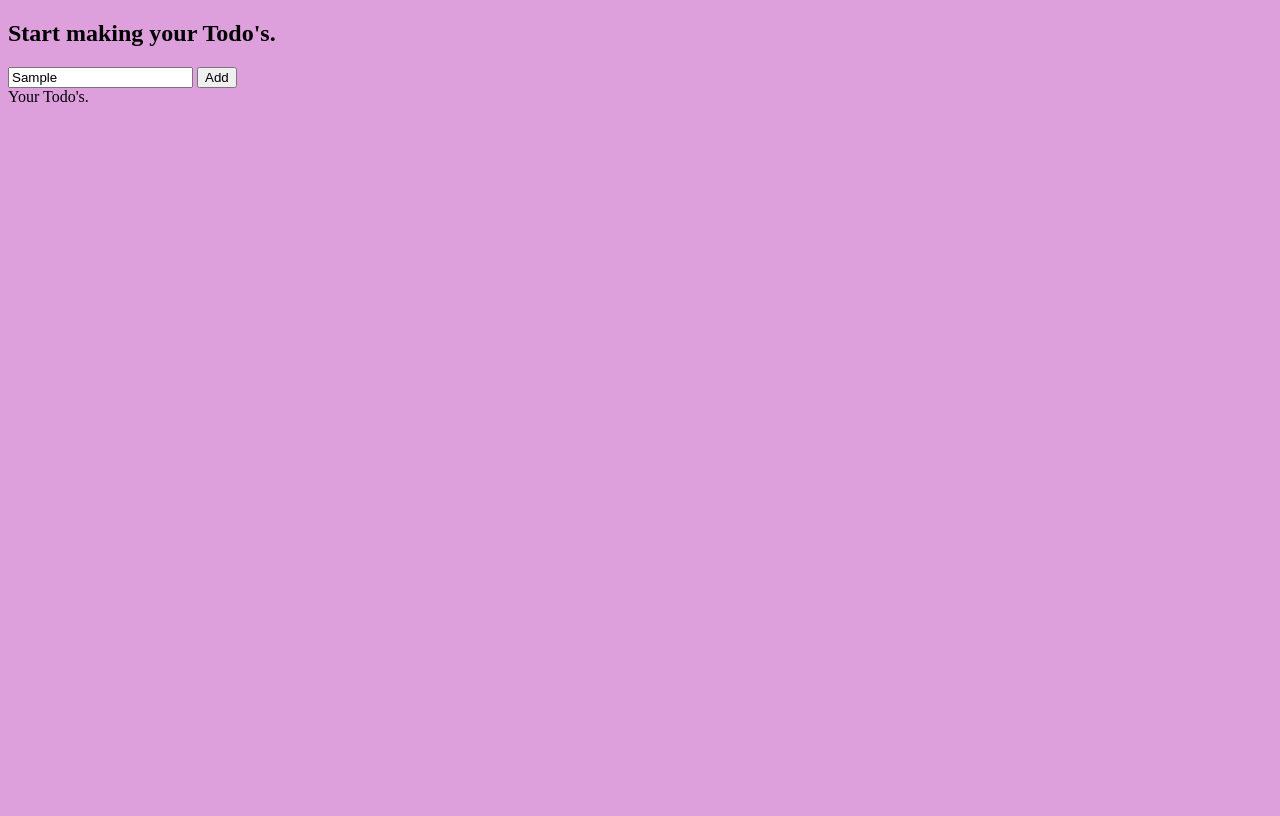
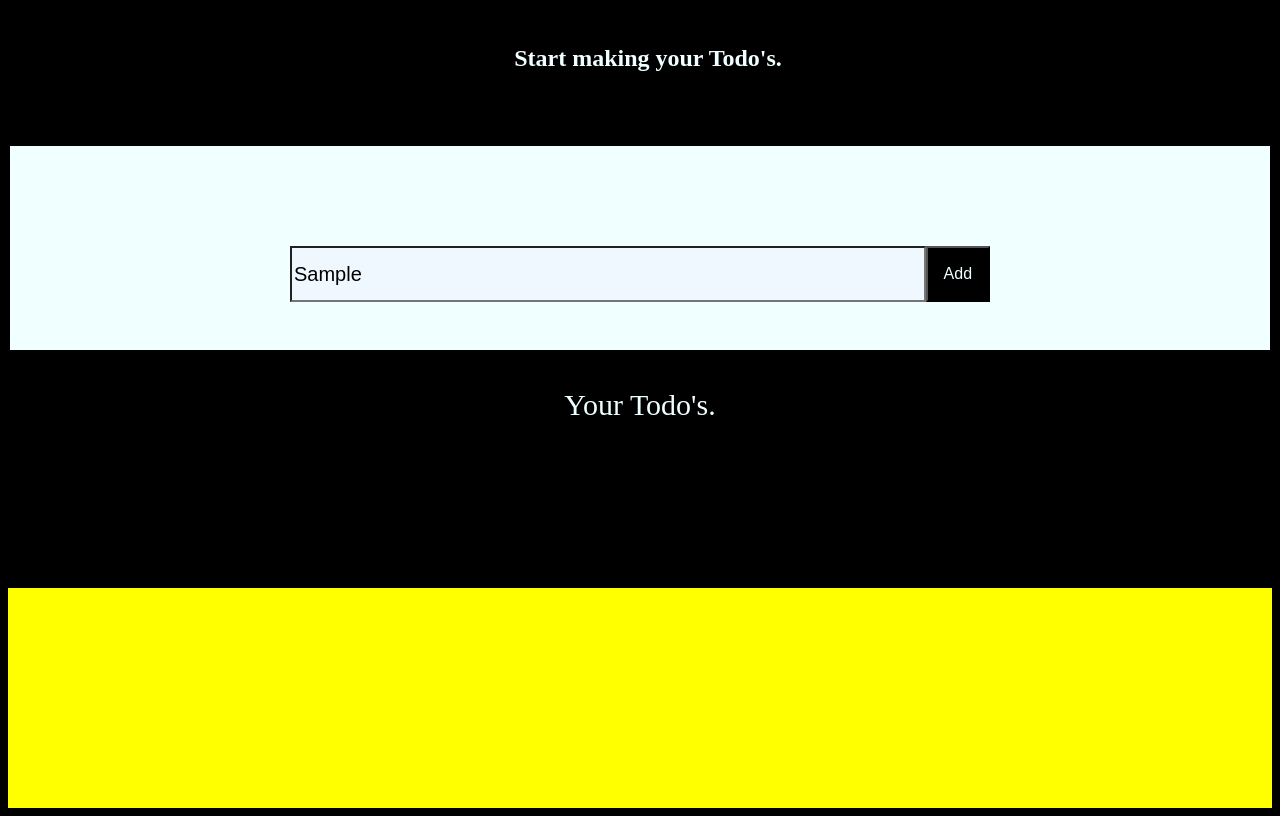
Before and after one commit to Mano46935/Todo1, a website: page Frontend/index.html in a window 1280 px wide. Both pictures are taken after typing "Sample" into the empty fields and a click on the button "Add". Drawn offline with Linux system fonts and the light colour scheme; no server answers.

```diff
--- a/Frontend/index.html
+++ b/Frontend/index.html
@@ -14,15 +14,20 @@
     <main>
         <div id="input_text">
             <div id="buttinp">
-            <input type="text" placeholder="Type here" />
+            <input type="text" placeholder="Type here" id="todoInput" />
             <button id="button_1">Add</button></div>
         </div>
 
     </main>
     <footer >
        <div id="footer">
-        Your Todo's.
+        Your Todo's.</div>
+        <div id="todoList">
+
+
        </div>
     </footer>
+
+<script src="index.js"></script>
 </body>
 </html>
--- /dev/null
+++ b/Frontend/index.js
@@ -0,0 +1,36 @@
+document.addEventListener("DOMContentLoaded", () => {
+    const todoList = document.querySelector("#todoList");
+
+    fetch("http://localhost:3000/todos")
+        .then(res => res.json())
+        .then(data => {
+            console.log("Fetched data:", data); // <-- See if data is showing in console
+            data.forEach(item => {
+              const div = document.createElement("div");
+    div.textContent =  (item); // fallback if .text is undefined
+    todoList.appendChild(div);
+            });
+        })
+        .catch(err => console.error("Error fetching todos:", err));
+});
+document.getElementById("button_1").addEventListener("click",async ()=>{
+    const input=document.getElementById("todoInput");
+    const title=input.value.trim();
+     if (!title) return alert("Please enter a task!");
+    const result= await fetch("http://localhost:3000/todos",{
+method:"POST",
+headers:{"Content-Type":"application/json"},
+body:JSON.stringify({title})
+    })
+    const data=await result.json();
+    if(data.success){
+      const li = document.createElement("li");
+  li.textContent = title;
+  document.getElementById("todoList").appendChild(li)
+    }
+    else{
+         alert("Failed to add task");
+    }
+
+
+})
--- a/Frontend/style.css
+++ b/Frontend/style.css
@@ -1,11 +1,75 @@
 body{
-    background-color: plum;
+    display:flex;
+    height:100vh;
+    padding:0;
+    background-color:black;
+    flex-direction:column;
+    justify-content:space-between;
 }
-#input_1{
-   width:1640px;
-    border:2px solid black;
+#Starting{
+    width:100vw;
+    height:100px;
+    color:azure;
+    display:flex;
+    align-items:center;
+    justify-content:center;
+}
+#input_text{
+    background-color: azure;
     display:flex;
     justify-content:center;
-    align-items:center;
-   padding:20px;
+    height:204px;
+    border:2px solid black;
+    padding:0;
+    margin:0;
+
 }
+
+#buttinp{
+    padding: 50px;
+    margin:50px;
+    font-size: 16px;
+    height:204px;
+    width:700px;
+    display:flex;
+    justify-content:center;
+    align-content:center;
+
+
+}
+input[type="text"]{
+    width:700px;
+    height:50px;
+    background-color: aliceblue;
+    font-size:20px;
+}
+#button_1{
+    height:56px;
+    background-color:black;
+    width:70px;
+    color:azure;
+    font-size:16px;
+
+}
+input:hover{
+    border:2px solid slateblue;
+}
+button:hover{
+    border:2px solid slateblue;
+}
+#footer{
+    color:azure;
+    height:200px;
+    display:flex;
+    align-items:start;
+    justify-content:center;
+    font-size:30px;
+}
+#todoList {
+    background-color: yellow;
+    height: 200px;
+    overflow-y: auto; /* scroll if content is long */
+    color: black;      /* ensure text is visible */
+    font-size: 20px;
+    padding: 10px;
+}
```
Also changed, not shown: Backend/index.js (added, +39 -0 lines), Backend/tempCodeRunnerFile.js (added, +23 -0 lines), package.json (added, +25 -0 lines), Backend/mongoose.js (added), 2 other files.
